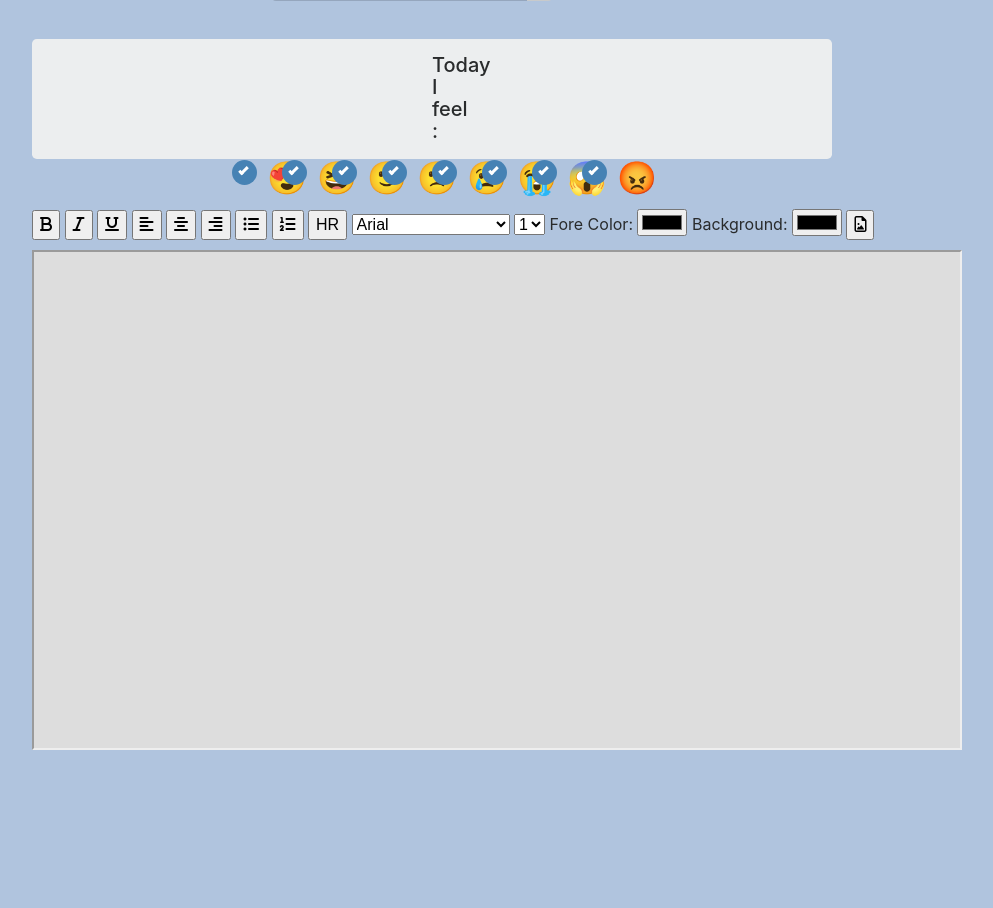
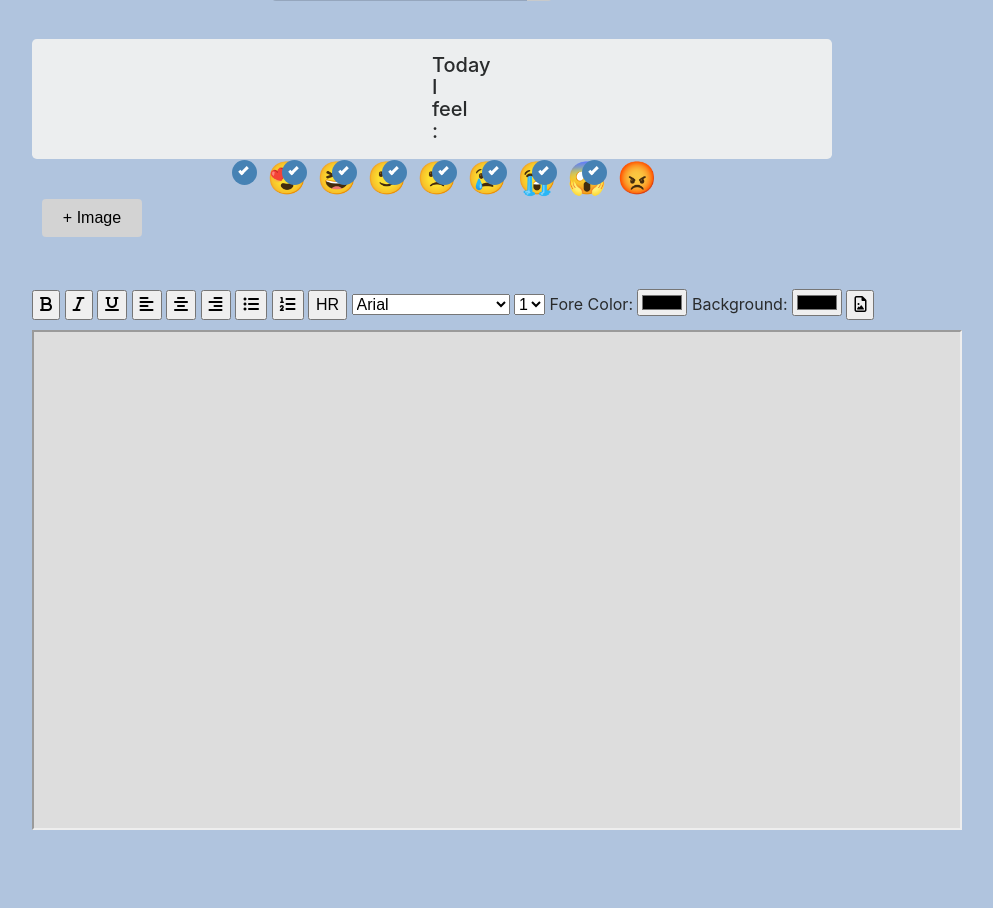
Before and after one commit to jinsunwoo/personal-space, a Flask app: page /write in a window 1280 px wide. Shown: the part 186-1094 px from the top of the page, without its empty margins (228-1221 px from the left). Before the commit the page ends 936 px from the top, so only its background shows below. Run offline with Flask 2, Linux system fonts and the light colour scheme; some libraries are stand-ins or nearby versions.

Commit message:
Made image button that enable image uploading in write.html

```diff
--- a/app.py
+++ b/app.py
@@ -1,12 +1,10 @@
-from flask import Flask, render_template, jsonify, request
+from flask import Flask, render_template, jsonify, request, session
+from pymongo import MongoClient
 
 app = Flask(__name__)
 
-from pymongo import MongoClient
-
 client = MongoClient('localhost', 27017)
-db = client.dbhomework
-
+db = client.dbpersonalspace # dbpersonalspace 라는 이름의 db 만듬
 
 ## HTML 화면 보기
 @app.route('/')
--- a/templates/main.html
+++ b/templates/main.html
@@ -126,7 +126,7 @@
             </div>
             <div class="menu-buttons">
                 <form>
-                    <input type="submit" value="Logout" formaction="main.html" class="btn float-right login_btn">
+                    <input type="submit" value="Logout" formaction="{{ url_for('loginpage') }}" class="btn float-right login_btn">
                 </form>
                 <form>
                     <input type="submit" value="Diary" formaction="{{ url_for('readDiary') }}" class="btn float-right login_btn">
--- a/templates/write.html
+++ b/templates/write.html
@@ -18,8 +18,37 @@
 
             });
 
+            function openClose() {
+                // id 값 post-box의 display 값이 block 이면(= 눈에 보이면)
+                if ($('#post-box').css('display') == 'block') {
+                    // post-box를 가리고
+                    $('#post-box').hide();
+                    // 다시 버튼을 클릭하면, 박스 열기를 할 수 있게 텍스트 바꿔두기
+                    $('#btn-post-box').text('+Image');
+                } else {
+                    // 아니면(눈에 보이지 않으면) post-box를 펴라
+                    $('#post-box').show();
+                    // 다시 버튼을 클릭하면, 박스 닫기를 할 수 있게 텍스트 바꿔두기
+                    $('#btn-post-box').text('-Image');
+                }
+            }
+
         </script>
         <style>
+            .plus-image-btn {
+                width: 950px;
+                height: 70px;
+                margin-top: 10px;
+                margin-left: 270px;
+            }
+            #post-box {
+                display: flex;
+                margin-left: 255px;
+                width: 935px;
+                height: 400px;
+                margin-top: 20px;
+            }
+
             .login_btn {
                 color: black;
                 background-color: lightgray;
@@ -152,8 +181,10 @@
             }
 
             .photo-field {
-                height: 450px;
-                padding-left: 450px;
+                width: 500px;
+                height: 400px;
+                margin: auto;
+                background-color: #fff0c3;
             }
 
             .word-field {
@@ -191,6 +222,10 @@
 
             #datepicker > span:hover {
                 cursor: pointer;
+            }
+            .photo-space {
+                margin-left: 80px;
+                background-color: lightgray;
             }
         </style>
 
@@ -248,6 +283,23 @@
                 </label>
             </div>
         </div>
+        <div class="plus-image-btn">
+            <form>
+                <input value="+ Image" onclick="openClose()" class="btn login_btn">
+            </form>
+        </div>
+        <div id="post-box" class="form-post" style="display:none">
+            <p><input type="file" accept="image/*" name="image" id="file" onchange="loadFile(event)"
+                          style="display: none;"></p>
+            <p><label for="file" style="cursor: pointer;">Upload Image</label></p>
+                <script>
+                    var loadFile = function (event) {
+                        var image = document.getElementById('output');
+                        image.src = URL.createObjectURL(event.target.files[0]);
+                    };
+                </script>
+            <img class="photo-space" id="output" width="600px" height="400px" />
+        </div>
         <div class="richtext">
             <div class="rich-icons">
                 <button onclick="execCmd('bold');"><i class="fa fa-bold"></i></button>
@@ -281,8 +333,12 @@
                 Background: <input type="color" onchange="execCommandWithArg('hiliteColor',this.value);">
                 <button onclick="execCommandWithArg('insertImage',prompt('Enter the image URL',''));"><i
                         class="fa fa-file-image-o"></i></button>
+
+
+
+
             </div>
-            <iframe name="richTextField" style="width: 930px; height: 500px; background-color: #dddddd"></iframe>
+            <iframe name="richTextField" style="padding: 10px; width: 930px; height: 500px; background-color: #dddddd"></iframe>
         </div>
         <br>
         <br>
@@ -303,26 +359,6 @@
 
         </script>
 
-        <!--
-        <div class="photo-field">
-            <p><input type="file" accept="image/*" name="image" id="file" onchange="loadFile(event)"
-                      style="display: none;"></p>
-            <p><label for="file" style="cursor: pointer;">Upload Image</label></p>
-             <p><img id="output"/></p>
-
-            <script>
-                var loadFile = function (event) {
-                    var image = document.getElementById('output');
-                    image.src = URL.createObjectURL(event.target.files[0]);
-                };
-            </script>
-        </div>
-
-        <div class="word-field">
-            <textarea class="diary-text"></textarea>
-        </div>
-        -->
-
 
     </body>
 </html>
```
Also changed, not shown: templates/test.html (+10 -2 lines).
